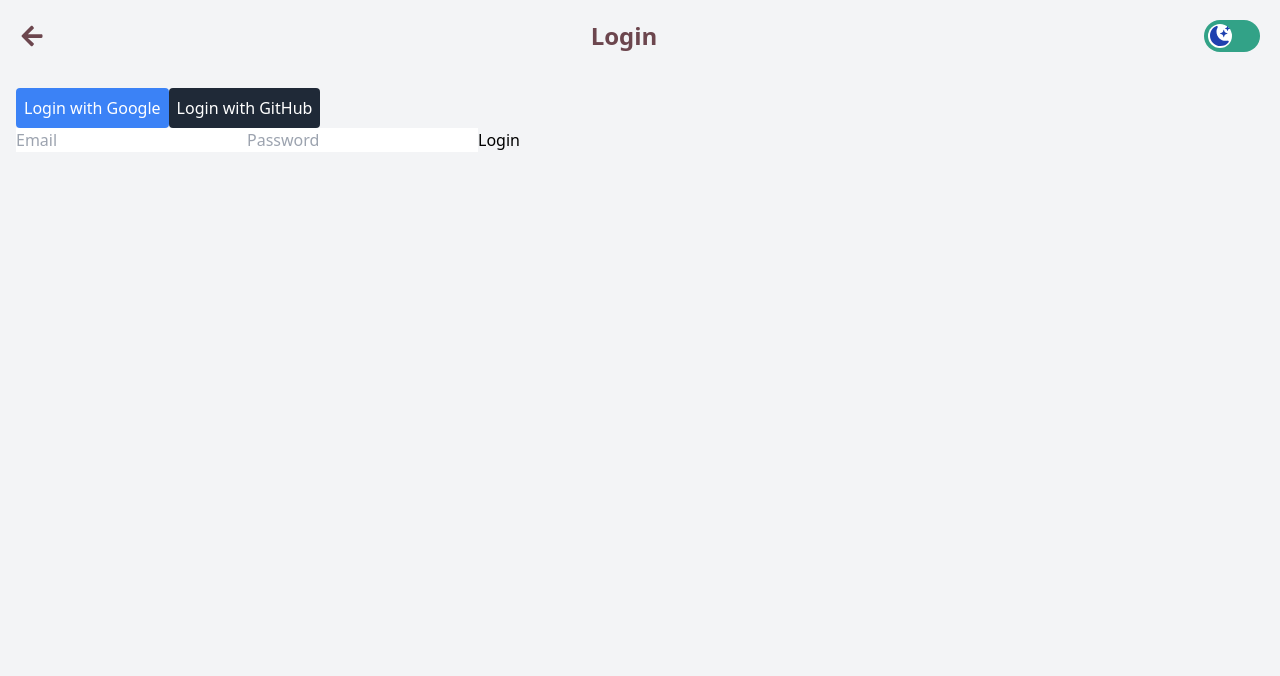
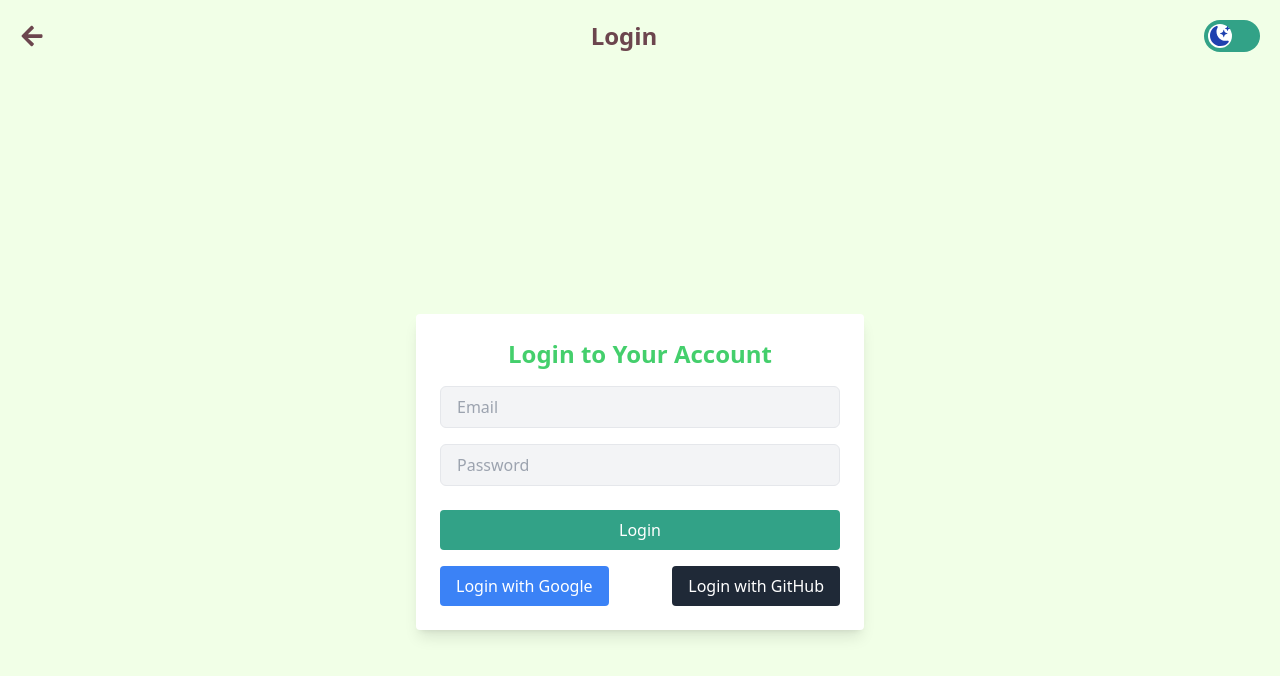
Before and after one commit to dionsubaktiar/reactwebprofile, a Next.js app: page /auth-crud/login in a window 1280 px wide. Shown: the top 676 px of the page. Built offline with nearby package versions, Linux system fonts and the light colour scheme.

Commit message:
fix style

```diff
--- a/app/auth-crud/login/page.tsx
+++ b/app/auth-crud/login/page.tsx
@@ -17,7 +17,8 @@ const LoginPage = () => {
     return <div>Loading authentication state...</div>;
   }
 
-  const handleLogin = async () => {
+  const handleLogin = async (e: React.FormEvent) => {
+    e.preventDefault();
     try {
       setIsLoading(true);
 
@@ -46,45 +47,57 @@ const LoginPage = () => {
   };
 
   return (
-    <div className="min-h-screen bg-gray-100">
+    <div className="min-h-screen bg-honeyDew text-customGreen-dark dark:bg-gray-800 dark:text-honeyDew">
       <Navbar title="Login" />
-      <div className="container mx-auto p-4">
-        <button
-          onClick={() => loginWithOAuth("google")}
-          className="bg-blue-500 text-white p-2 rounded"
-        >
-          Login with Google
-        </button>
-        <button
-          onClick={() => loginWithOAuth("github")}
-          className="bg-gray-800 text-white p-2 rounded"
-        >
-          Login with GitHub
-        </button>
-        <form
-          onSubmit={(e) => {
-            e.preventDefault();
-            handleLogin();
-          }}
-        >
+      <div className="flex justify-center items-center min-h-screen">
+        <div className="bg-white p-6 rounded shadow-lg w-full max-w-md dark:bg-gray-700">
+          <h2 className="text-2xl font-semibold text-center mb-4 text-customGreen-default dark:text-honeyDew">
+            Login to Your Account
+          </h2>
+          <form onSubmit={handleLogin}>
+            <div className="mb-4">
               <input
                 type="email"
                 placeholder="Email"
                 value={email}
                 onChange={(e) => setEmail(e.target.value)}
                 required
+                className="w-full px-4 py-2 border rounded-md bg-gray-100 dark:bg-gray-600 dark:text-white"
               />
+            </div>
+            <div className="mb-6">
               <input
                 type="password"
                 placeholder="Password"
                 value={password}
                 onChange={(e) => setPassword(e.target.value)}
                 required
+                className="w-full px-4 py-2 border rounded-md bg-gray-100 dark:bg-gray-600 dark:text-white"
               />
-          <button type="submit" disabled={isLoading}>
+            </div>
+            <button
+              type="submit"
+              disabled={isLoading}
+              className="w-full py-2 bg-customGreen-dark text-white rounded hover:bg-customGreen-light dark:bg-customGreen-light dark:hover:bg-customGreen-dark transition"
+            >
               {isLoading ? "Logging in..." : "Login"}
             </button>
           </form>
+          <div className="mt-4 flex justify-between">
+            <button
+              onClick={() => loginWithOAuth("google")}
+              className="bg-blue-500 text-white px-4 py-2 rounded hover:bg-blue-600 transition"
+            >
+              Login with Google
+            </button>
+            <button
+              onClick={() => loginWithOAuth("github")}
+              className="bg-gray-800 text-white px-4 py-2 rounded hover:bg-gray-900 transition"
+            >
+              Login with GitHub
+            </button>
+          </div>
+        </div>
       </div>
     </div>
   );
```
Lines whose indentation alone changed are shown as unchanged.
